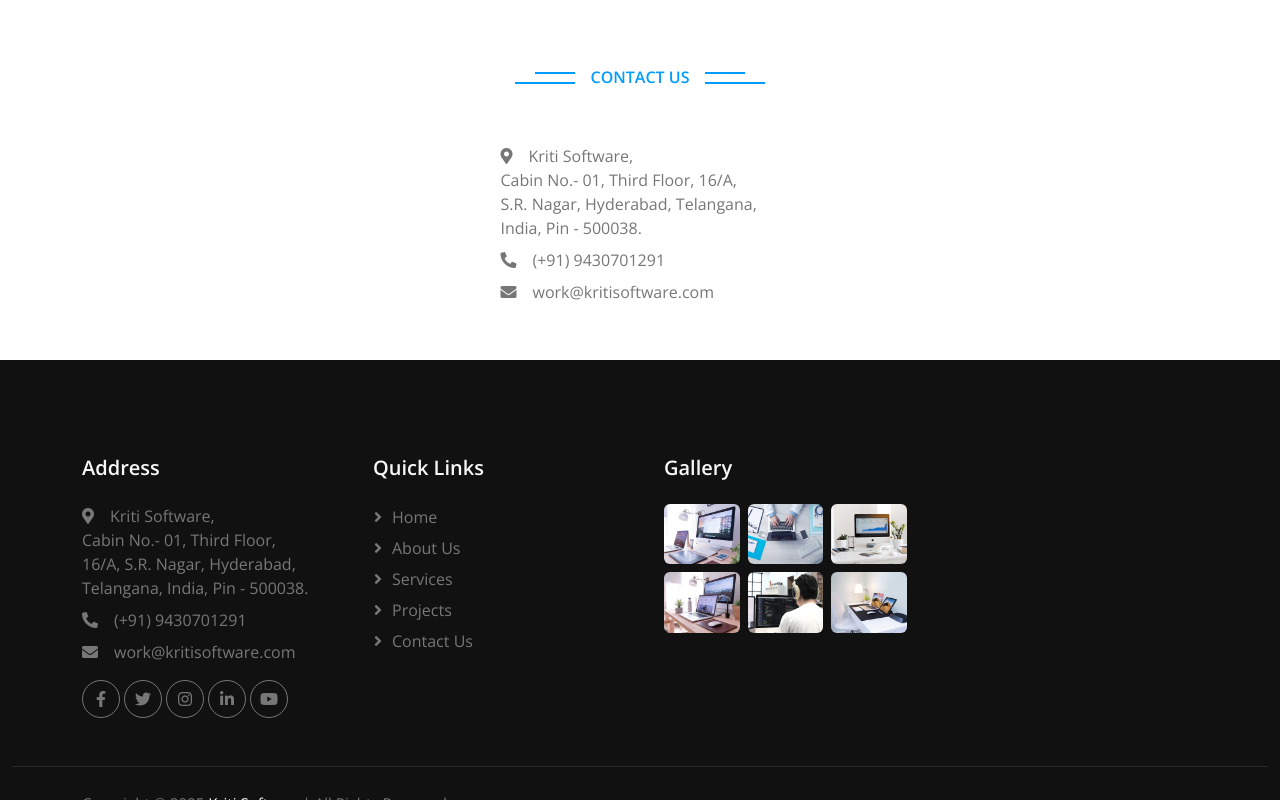
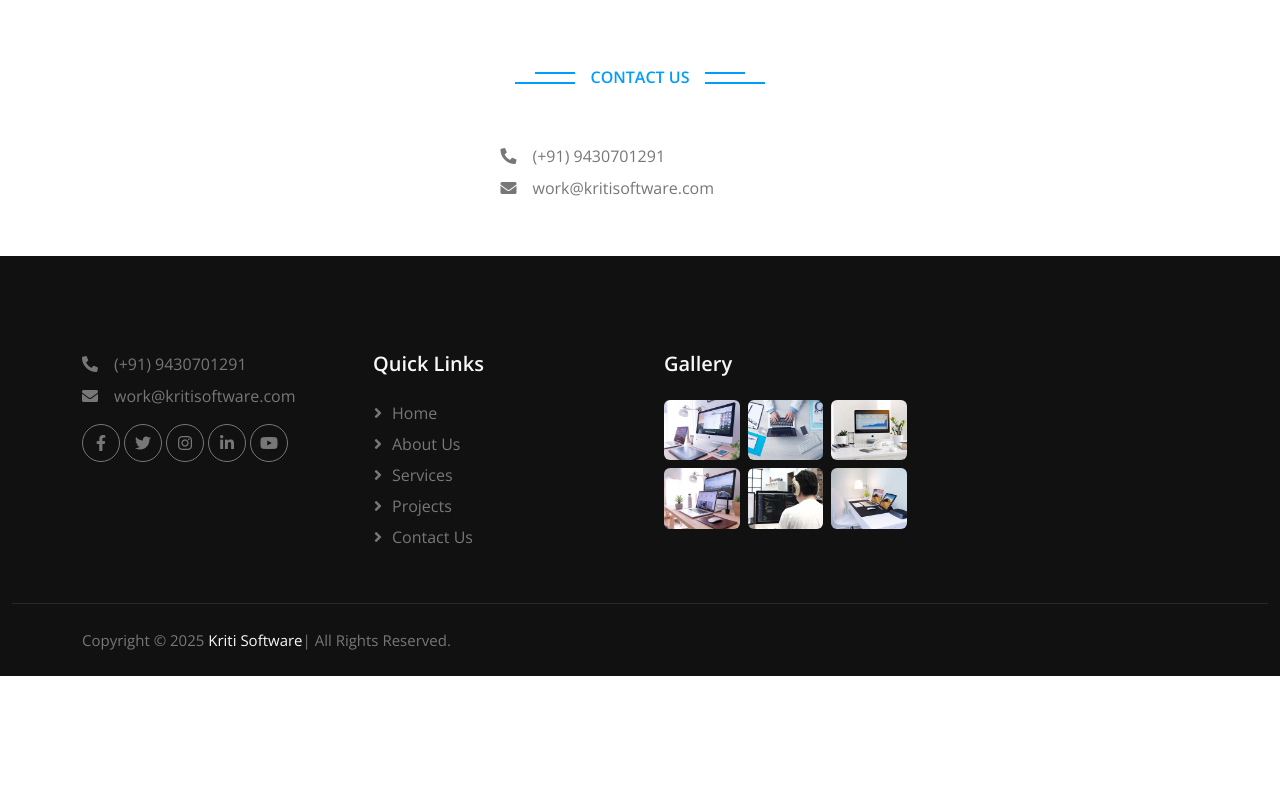
Before and after one commit to awdheshkumar4/awdheshkumar4.github.io, a plain HTML site: page contact.html in a window 1280 px wide. Shown: the part 531-1331 px from the top of the page. After the commit the page ends 1207 px from the top, so only its background shows below. Drawn offline with nearby package versions, Linux system fonts and the light colour scheme.

Commit message:
Add files via upload

```diff
--- a/contact.html
+++ b/contact.html
@@ -191,7 +191,7 @@
             </div>
             <div class="row g-0 justify-content-center">
                 <div class="col-lg-3 col-md-6">
-                    <p class="mb-2"><i class="fa fa-map-marker-alt me-3"></i>Kriti Software, <br> Cabin No.- 01, Third Floor, 16/A, <br>S.R. Nagar, Hyderabad, Telangana, <br>India, Pin - 500038.</p>
+                    <!--<p class="mb-2"><i class="fa fa-map-marker-alt me-3"></i>Kriti Software</p>-->
                     <p class="mb-2"><i class="fa fa-phone-alt me-3"></i>(+91) 9430701291</p>
                     <p class="mb-2"><i class="fa fa-envelope me-3"></i>work@kritisoftware.com</p>
                 </div>
@@ -256,8 +256,8 @@
         <div class="container py-5">
             <div class="row g-5">
                 <div class="col-lg-3 col-md-6">
-                    <h5 class="text-light mb-4">Address</h5>
-                    <p class="mb-2"><i class="fa fa-map-marker-alt me-3"></i>Kriti Software, <br>Cabin No.- 01, Third Floor,<br> 16/A, S.R. Nagar, Hyderabad, <br>Telangana, India, Pin - 500038.</p>
+                    <!--<h5 class="text-light mb-4">Address</h5>-->
+                    <!--<p class="mb-2"><i class="fa fa-map-marker-alt me-3"></i>Kriti Software</p>-->
                     <p class="mb-2"><i class="fa fa-phone-alt me-3"></i>(+91) 9430701291</p>
                     <p class="mb-2"><i class="fa fa-envelope me-3"></i>work@kritisoftware.com</p>
                     <div class="d-flex pt-2">
```
Also changed, not shown: about.html (+2 -2 lines), index.html (+2 -2 lines), project.html (+2 -2 lines), service.html (+2 -2 lines).
